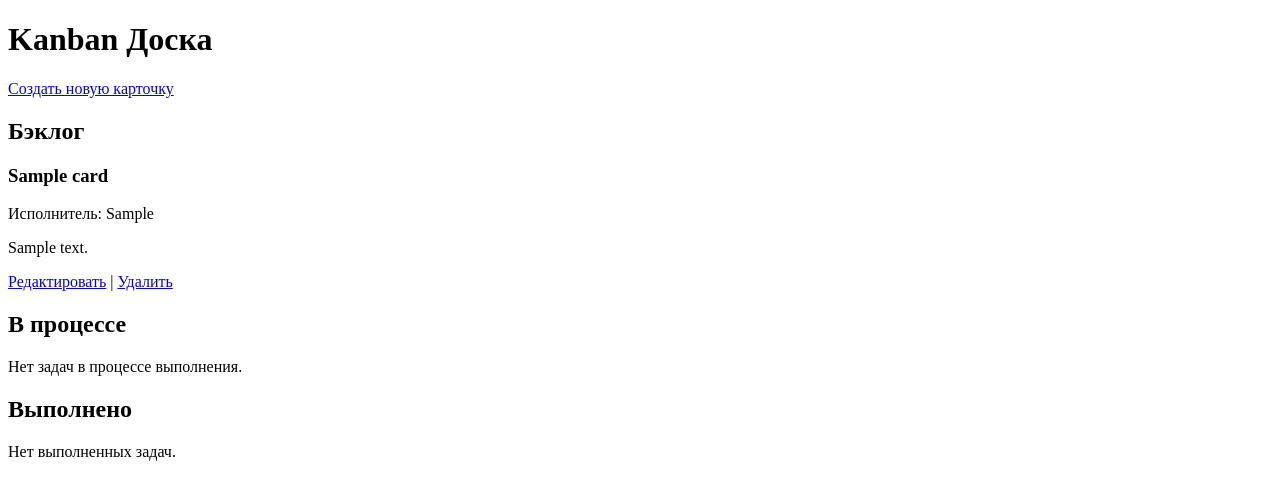
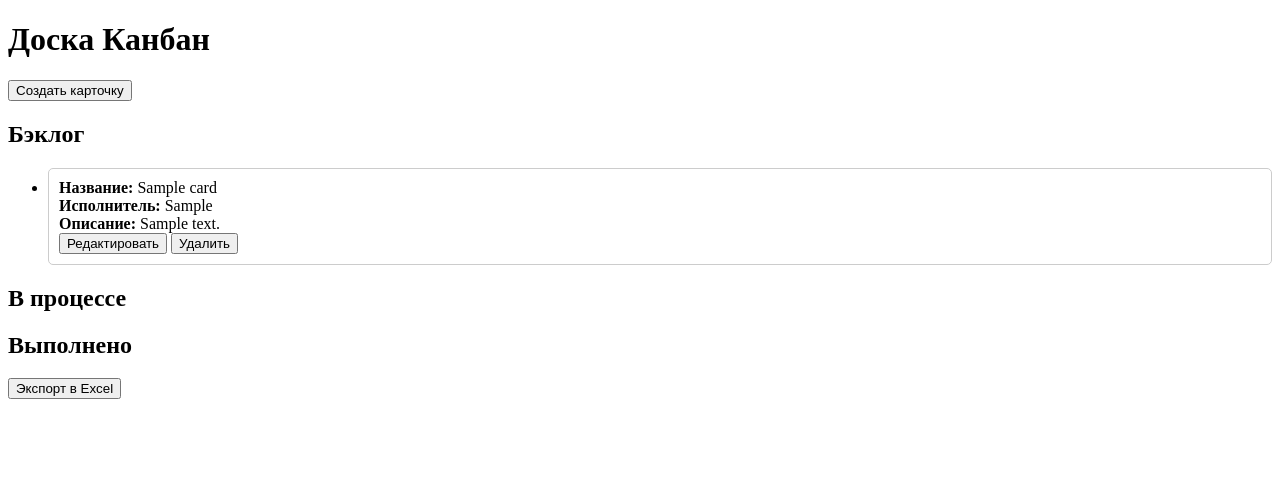
Before and after one commit to ClouRise/FANTASTICHACK2024, a Django app: page / in a window 1280 px wide. Shown: the top 500 px of the page. Run offline with Django 5.2, Linux system fonts and the light colour scheme; tables that the repository leaves empty hold one stand-in row (values such as "Sample post").

Commit message:
kanban board + экспорт

```diff
--- a/dj/main/templates/main/kanban_board.html
+++ b/dj/main/templates/main/kanban_board.html
@@ -2,61 +2,69 @@
 <html lang="ru">
 <head>
     <meta charset="UTF-8">
-    <title>Доска</title>
+    <meta name="viewport" content="width=device-width, initial-scale=1.0">
+    <title>Доска Канбан</title>
+    <style>
+        /* Добавляем стиль для карточек */
+        .card {
+            border: 1px solid #ccc;
+            border-radius: 5px;
+            padding: 10px;
+            margin: 10px 0;
+        }
+    </style>
 </head>
 <body>
-    <h1>Kanban Доска</h1>
+    <h1>Доска Канбан</h1>
 
-    <a href="{% url 'create_card' %}">Создать новую карточку</a>
+    <a href="{% url 'create_card' %}"><button>Создать карточку</button></a>
 
-    <div class="kanban-board">
-        <!-- Колонка Бэклог -->
-        <div class="kanban-column">
-            <h2>Бэклог</h2>
+    <div>
+        <h2>Бэклог</h2>
+        <ul>
             {% for card in backlog %}
-                <div class="kanban-card">
-                    <h3>{{ card.title }}</h3>
-                    <p>Исполнитель: {{ card.assignee }}</p>
-                    <p>{{ card.description }}</p>
-                    <a href="{% url 'edit_card' card.pk %}">Редактировать</a> |
-                    <a href="{% url 'delete_card' card.pk %}">Удалить</a>
-                </div>
-            {% empty %}
-                <p>Нет задач в Бэклоге.</p>
+                <li class="card">
+                    <strong>Название:</strong> {{ card.title }} <br>
+                    <strong>Исполнитель:</strong> {{ card.assignee }} <br>
+                    <strong>Описание:</strong> {{ card.description }} <br>
+
+                    <a href="{% url 'edit_card' card.pk %}"><button>Редактировать</button></a>
+
+                    <a href="{% url 'delete_card' card.pk %}"><button>Удалить</button></a>
+                </li>
             {% endfor %}
-        </div>
+        </ul>
 
-        <!-- Колонка В процессе -->
-        <div class="kanban-column">
-            <h2>В процессе</h2>
+        <h2>В процессе</h2>
+        <ul>
             {% for card in in_progress %}
-                <div class="kanban-card">
-                    <h3>{{ card.title }}</h3>
-                    <p>Исполнитель: {{ card.assignee }}</p>
-                    <p>{{ card.description }}</p>
-                    <a href="{% url 'edit_card' card.pk %}">Редактировать</a> |
-                    <a href="{% url 'delete_card' card.pk %}">Удалить</a>
-                </div>
-            {% empty %}
-                <p>Нет задач в процессе выполнения.</p>
+                <li class="card">
+                    <strong>Название:</strong> {{ card.title }} <br>
+                    <strong>Исполнитель:</strong> {{ card.assignee }} <br>
+                    <strong>Описание:</strong> {{ card.description }} <br>
+                    <a href="{% url 'edit_card' card.pk %}"><button>Редактировать</button></a>
+                    <a href="{% url 'delete_card' card.pk %}"><button>Удалить</button></a>
+                </li>
             {% endfor %}
-        </div>
+        </ul>
 
-        <!-- Колонка Выполнено -->
-        <div class="kanban-column">
-            <h2>Выполнено</h2>
+        <h2>Выполнено</h2>
+        <ul>
             {% for card in done %}
-                <div class="kanban-card">
-                    <h3>{{ card.title }}</h3>
-                    <p>Исполнитель: {{ card.assignee }}</p>
-                    <p>{{ card.description }}</p>
-                    <a href="{% url 'edit_card' card.pk %}">Редактировать</a> |
-                    <a href="{% url 'delete_card' card.pk %}">Удалить</a>
-                </div>
-            {% empty %}
-                <p>Нет выполненных задач.</p>
+                <li class="card">
+                    <strong>Название:</strong> {{ card.title }} <br>
+                    <strong>Исполнитель:</strong> {{ card.assignee }} <br>
+                    <strong>Описание:</strong> {{ card.description }} <br>
+                    <a href="{% url 'edit_card' card.pk %}"><button>Редактировать</button></a>
+                    <a href="{% url 'delete_card' card.pk %}"><button>Удалить</button></a>
+                </li>
             {% endfor %}
-        </div>
+        </ul>
     </div>
+
+
+    <form action="{% url 'export_cards_to_excel' %}" method="get">
+        <button type="submit">Экспорт в Excel</button>
+    </form>
 </body>
 </html>
--- a/dj/main/urls.py
+++ b/dj/main/urls.py
@@ -1,9 +1,10 @@
 from django.urls import path
-from . import views
+from .views import kanban_board, create_card, edit_card, delete_card, export_cards_to_excel
 
 urlpatterns = [
-    path('', views.kanban_board, name='kanban_board'),
-    path('create/', views.create_card, name='create_card'),
-    path('edit/<int:pk>/', views.edit_card, name='edit_card'),   # URL для редактирования карточки
-    path('delete/<int:pk>/', views.delete_card, name='delete_card'),  # URL для удаления карточки
+    path('', kanban_board, name='kanban_board'),
+    path('create/', create_card, name='create_card'),
+    path('edit/<int:pk>/', edit_card, name='edit_card'),
+    path('delete/<int:pk>/', delete_card, name='delete_card'),
+    path('export/', export_cards_to_excel, name='export_cards_to_excel'),
 ]
--- a/dj/main/views.py
+++ b/dj/main/views.py
@@ -1,3 +1,5 @@
+import pandas as pd
+from django.http import HttpResponse
 from django.shortcuts import render, get_object_or_404, redirect
 from .models import Card
 from .forms import CardForm
@@ -23,10 +25,8 @@ def create_card(request):
         form = CardForm()
     return render(request, 'main/card_form.html', {'form': form})
 
-# Редактирование карточки
-
 def edit_card(request, pk):
-    card = get_object_or_404(Card, pk=pk)  # Получаем карточку по ID
+    card = get_object_or_404(Card, pk=pk)
     if request.method == 'POST':
         form = CardForm(request.POST, instance=card)
         if form.is_valid():
@@ -36,10 +36,25 @@ def edit_card(request, pk):
         form = CardForm(instance=card)
     return render(request, 'main/card_form.html', {'form': form})
 
-# Удаление карточки
 def delete_card(request, pk):
-    card = get_object_or_404(Card, pk=pk)  # Получаем карточку по ID
+    card = get_object_or_404(Card, pk=pk)
     if request.method == 'POST':
         card.delete()
         return redirect('kanban_board')
     return render(request, 'main/card_confirm_delete.html', {'card': card})
+
+def export_cards_to_excel(request):
+
+    cards = Card.objects.all().values('title', 'assignee', 'description', 'status')
+
+    df = pd.DataFrame(cards)
+
+    df.columns = ['Название', 'Исполнитель', 'Описание', 'Статус']
+
+    response = HttpResponse(content_type='application/vnd.openxmlformats-officedocument.spreadsheetml.sheet')
+
+    response['Content-Disposition'] = 'attachment; filename="карточки.xlsx"'
+
+    df.to_excel(response, index=False)
+
+    return response
```
